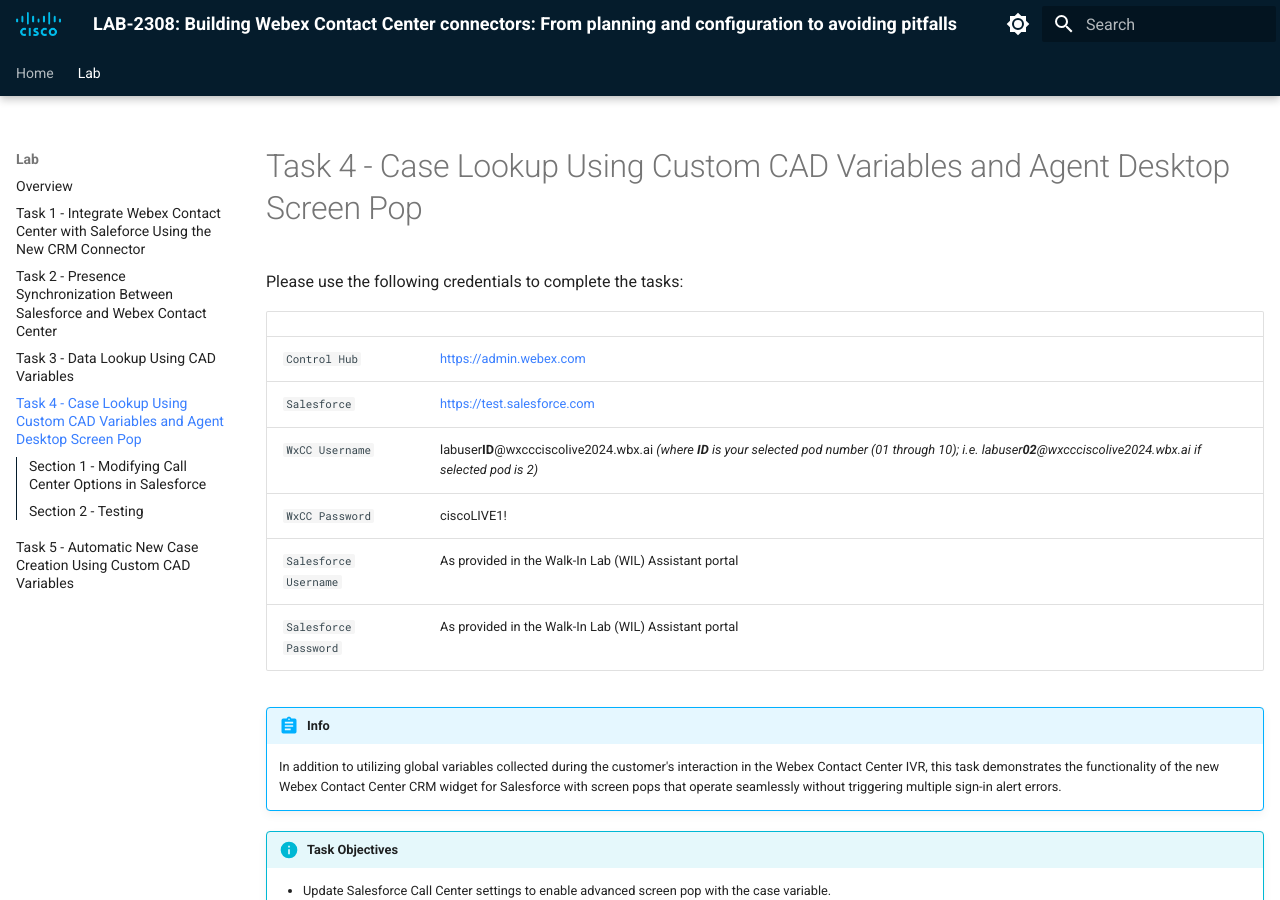
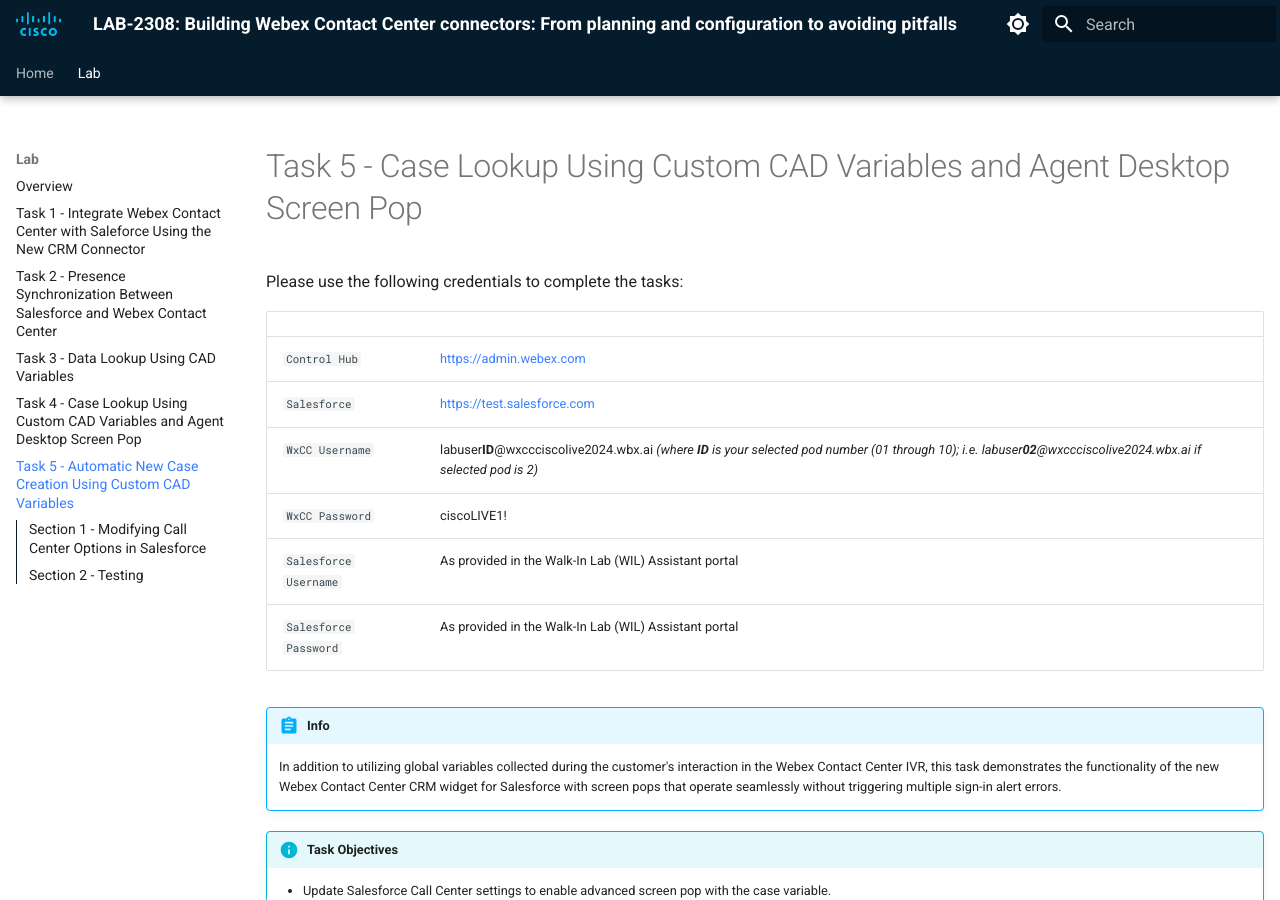
Before and after one commit to WebexCC-SA/LAB-2308, an MkDocs documentation site: the page built from docs/task5.md, in a window 1280 px wide and 900 px high. Built offline with MkDocs 1.6.1 and Material for MkDocs 9.7.7, drawn with Linux system fonts in a browser that asks for light colours.

Commit message:
Update and rename task4.md to task5.md

```diff
--- a/docs/task4.md
+++ b/docs/task5.md
@@ -1,4 +1,4 @@
-# Task 4 - Case Lookup Using Custom CAD Variables and Agent Desktop Screen Pop
+# Task 5 - Case Lookup Using Custom CAD Variables and Agent Desktop Screen Pop
 
 
 Please use the following credentials to complete the tasks:
```
